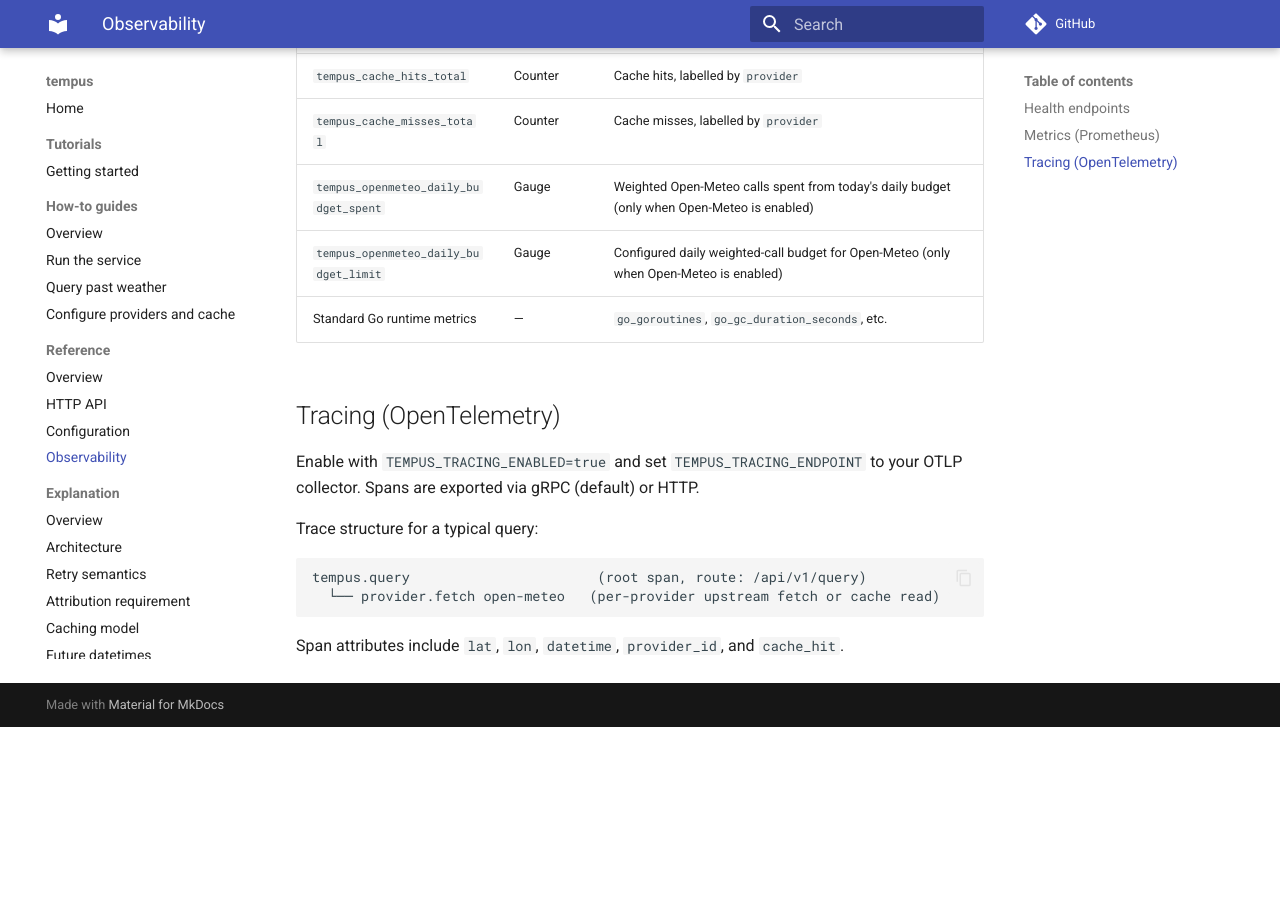
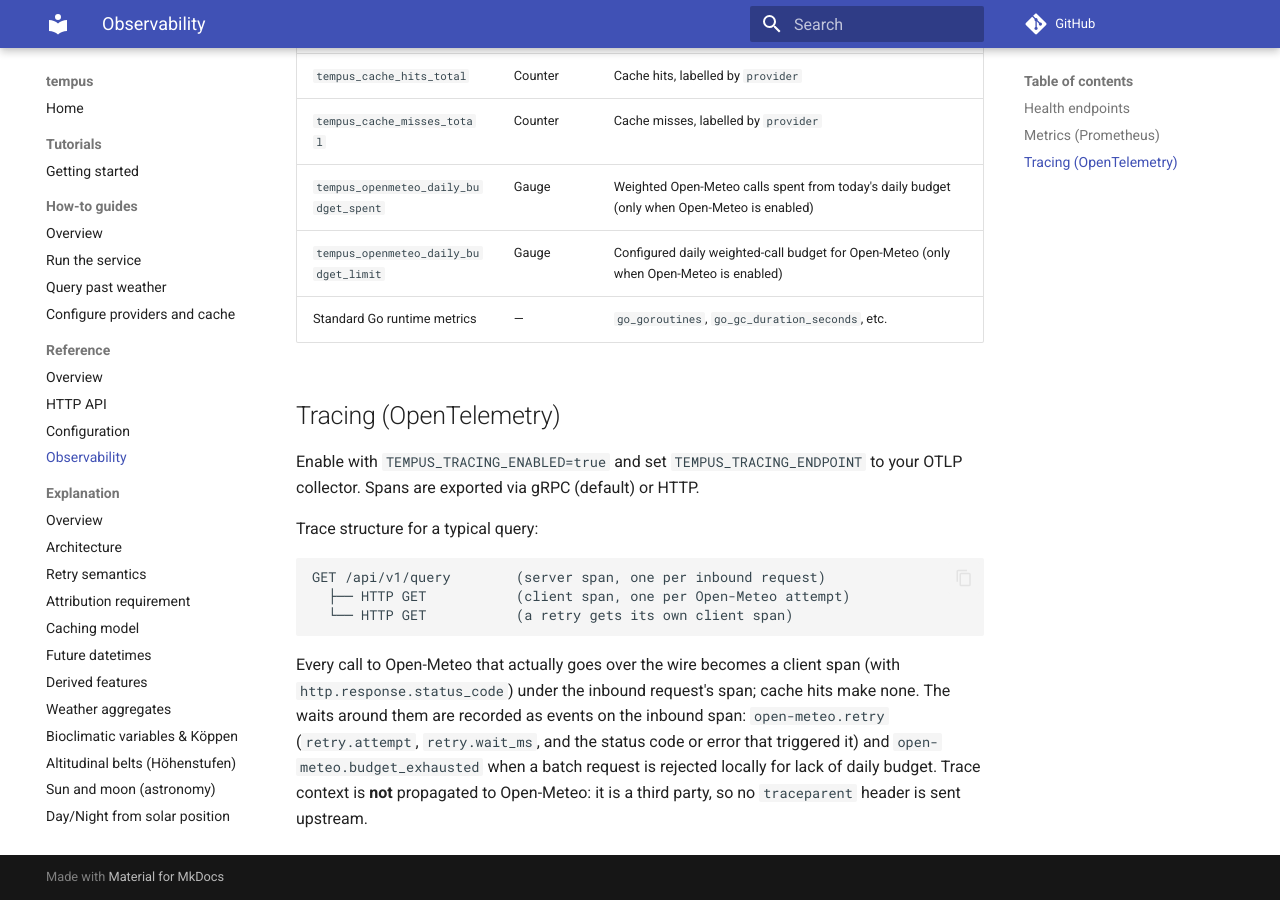
Before and after one commit to jobrunner/tempus, an MkDocs documentation site: the page built from docs/reference/observability.md, in a window 1280 px wide and 900 px high, scrolled down 795 px. Built offline with MkDocs 1.6.1 and Material for MkDocs 9.7.7, drawn with Linux system fonts in a browser that asks for light colours; comment, search, counter and statistics services are not loaded; before the commit the page ends 1522 px from its top, so only the background shows below that.

Commit message:
docs(observability): describe outbound Open-Meteo client spans
Replace the trace tree that described spans tempus never emitted with
the real one, and note that trace context is not sent to Open-Meteo.

Claude-Session: https://claude.ai/code/session_015iSEsXCPDsNBbgBbbBa4Yq

````diff
--- a/docs/reference/observability.md
+++ b/docs/reference/observability.md
@@ -36,9 +36,16 @@ to your OTLP collector. Spans are exported via gRPC (default) or HTTP.
 Trace structure for a typical query:
 
 ```
-tempus.query                       (root span, route: /api/v1/query)
-  └── provider.fetch open-meteo   (per-provider upstream fetch or cache read)
+GET /api/v1/query        (server span, one per inbound request)
+  ├── HTTP GET           (client span, one per Open-Meteo attempt)
+  └── HTTP GET           (a retry gets its own client span)
 ```
 
-Span attributes include `lat`, `lon`, `datetime`, `provider_id`, and
-`cache_hit`.
+Every call to Open-Meteo that actually goes over the wire becomes a client
+span (with `http.response.status_code`) under the inbound request's span; cache
+hits make none. The waits around them are recorded as events on the inbound
+span: `open-meteo.retry` (`retry.attempt`, `retry.wait_ms`, and the status code
+or error that triggered it) and `open-meteo.budget_exhausted` when a batch
+request is rejected locally for lack of daily budget. Trace context is **not**
+propagated to Open-Meteo: it is a third party, so no `traceparent` header is
+sent upstream.
````
